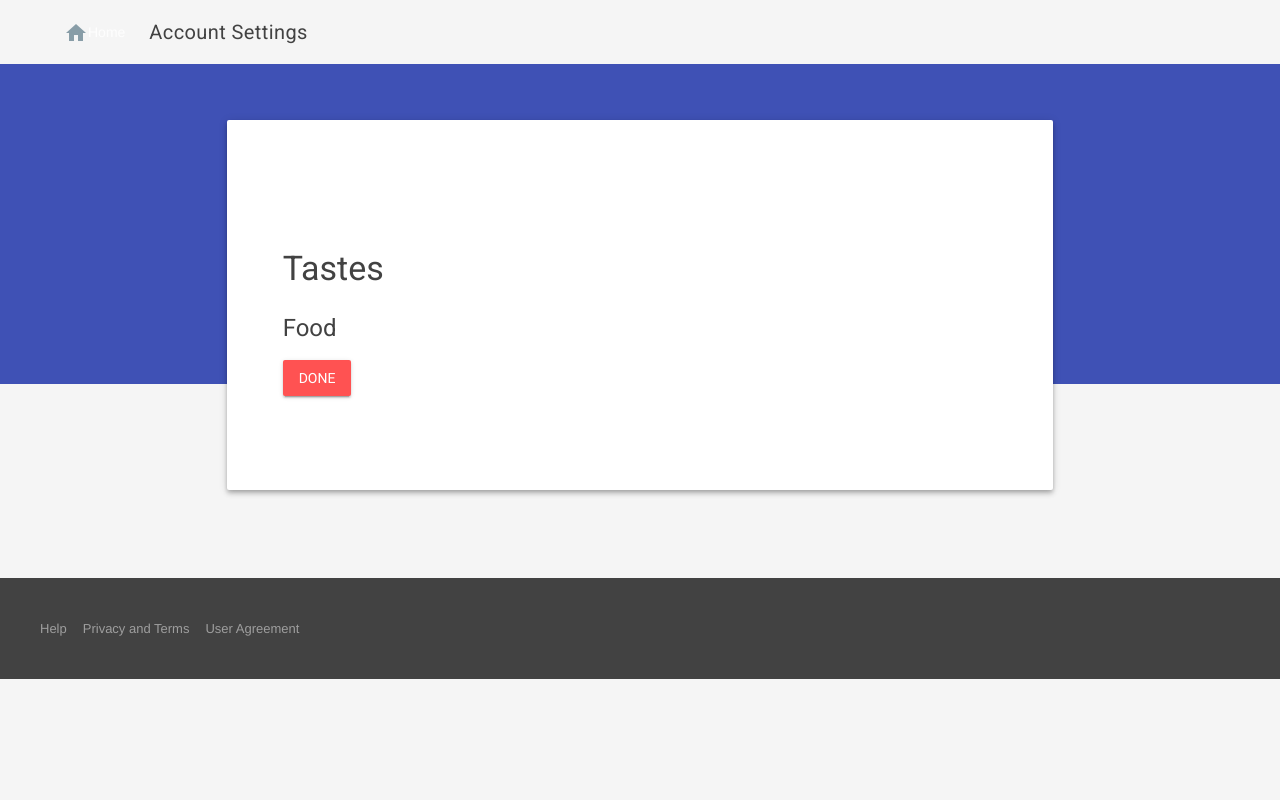
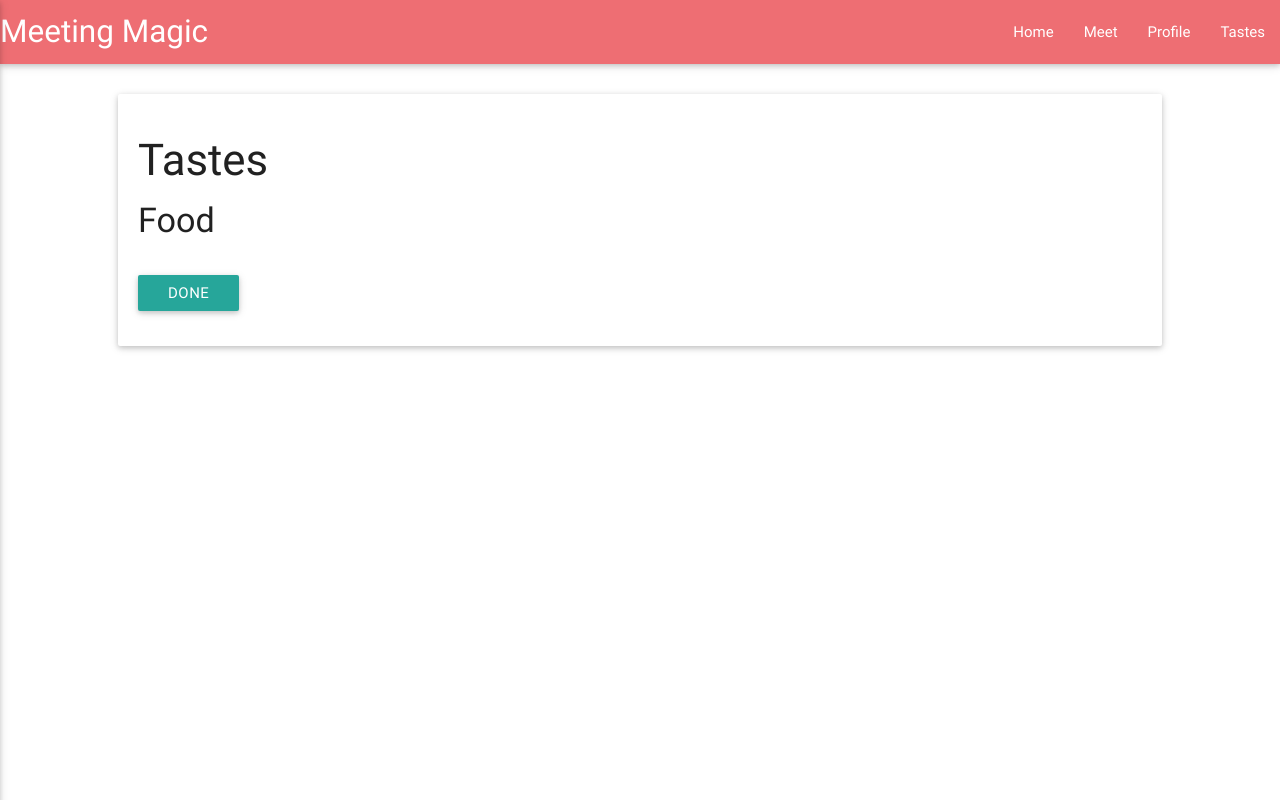
Before and after one commit to thezenth/Meeting-Magic, a Node server app: page /user-prefs in a window 1280 px wide. Run offline with Node 20, Linux system fonts and the light colour scheme; the visitor is signed in with stand-in values (Sample User, id 1); some libraries are stand-ins or nearby versions.

Commit message:
Switched user-prefs.ejs to materialize.css
- Changed style of checkboxes

```diff
--- a/views/pages/user-prefs.ejs
+++ b/views/pages/user-prefs.ejs
@@ -1,74 +1,43 @@
 <html lang="en">
 <head>
-		<meta charset="utf-8">
-		<meta http-equiv="X-UA-Compatible" content="IE=edge">
-		<meta name="viewport" content="width=device-width, initial-scale=1.0, minimum-scale=1.0">
-		<title>Meeting Magic</title>
+	<% include ../partials/head %>
+	<script src="/js/client_profile_settings.js"></script>
+</head>
 
-		<link rel="stylesheet" href="https://fonts.googleapis.com/css?family=Roboto:regular,bold,italic,thin,light,bolditalic,black,medium&amp;lang=en">
-		<link rel="stylesheet" href="https://fonts.googleapis.com/icon?family=Material+Icons">
-		<link rel="stylesheet" href="https://code.getmdl.io/1.1.3/material.teal-red.min.css">
-		<link rel="stylesheet" href="/css/user-pref_styles.css">
-		<script src="https://code.getmdl.io/1.1.3/material.min.js"></script>
+<body>
+	<header>
+		<% include ../partials/header-nav-bar %>
+	</header>
 
-	</head>
-	<body>
-		<div class="demo-layout mdl-layout mdl-layout--fixed-header mdl-js-layout mdl-color--grey-100">
-			<header class="demo-header mdl-layout__header mdl-layout__header--scroll mdl-color--grey-100 mdl-color-text--grey-800">
-				<div class="mdl-layout__header-row">
-					<a class="mdl-navigation__link" href="/home">
-						<i class="mdl-color-text--blue-grey-400 material-icons" role="presentation">home</i>Home</a>
-					<span class="mdl-layout-title">Account Settings</span>
-					<div class="mdl-layout-spacer"></div>
-				</div>
-			</header>
-			<div class="demo-ribbon"></div>
-			<main class="demo-main mdl-layout__content">
-				<div class="demo-container mdl-grid">
-					<div class="mdl-cell mdl-cell--2-col mdl-cell--hide-tablet mdl-cell--hide-phone"></div>
-					<div class="demo-content mdl-color--white mdl-shadow--4dp content mdl-color-text--grey-800 mdl-cell mdl-cell--8-col">
+	<div class="row">
+      <div class="col s12 m10">
+        <div class="card-panel">
 			<h3>Tastes</h3>
   		  <h4>Food</h4>
   		  <form action="/user-prefs" method="post">
 
   			  <% for(var i=0; i<foods.length; i++) { %>
 
-								<label for='<%= "in--"+foods[i] %>' class="mdl-checkbox mdl-js-checkbox">
 				  <% if (userPrefs.foodprefs.indexOf(foods[i]) == -1 ) { %>
-										<input type="checkbox" name="foodprefs[]" id='<%= "in--"+foods[i] %>' value='<%= foods[i] %>' class="mdl-checkbox__input">
+					  <input type="checkbox" name="foodprefs[]" id='<%= "in--"+foods[i] %>' value='<%= foods[i] %>'>
 				  <% } else { %>
-										<input type="checkbox" name="foodprefs[]" id='<%= "in--"+foods[i] %>' value='<%= foods[i] %>' class="mdl-checkbox__input" checked>
+					  <input type="checkbox" name="foodprefs[]" id='<%= "in--"+foods[i] %>' value='<%= foods[i] %>' checked>
 				  <% } %>
-									<span class="mdl-checkbox__label"><%= foods[i] %></span>
-								</label>
-
-								<% if ( ( (i+1) % 3) == 0 ) { %>
+				  <label for='<%= "in--"+foods[i] %>'><%= foods[i] %></label>
 				  <br>
-								<% } %>
+  				  <!-- <% if ( ( (i+1) % 3) == 0 ) { %>
+  					  <br>
+  				  <% } %> -->
 
   			  <% } %>
-
-							<button type="submit" class="mdl-button mdl-js-button mdl-button--raised mdl-js-ripple-effect mdl-button--accent">Done</button>
+			  <br>
+  			  <button type="submit" class="waves-effect waves-light btn">Done</button>
 
   		  </form>
         </div>
       </div>
-				<footer class="demo-footer mdl-mini-footer">
-					<div class="mdl-mini-footer--left-section">
-						<ul class="mdl-mini-footer--link-list">
-							<li>
-								<a href="#">Help</a>
-							</li>
-							<li>
-								<a href="#">Privacy and Terms</a>
-							</li>
-							<li>
-								<a href="#">User Agreement</a>
-							</li>
-						</ul>
     </div>
-				</footer>
-			</main>
-		</div>
+
+
 	</body>
 </html>
```
Lines whose indentation alone changed are shown as unchanged.
